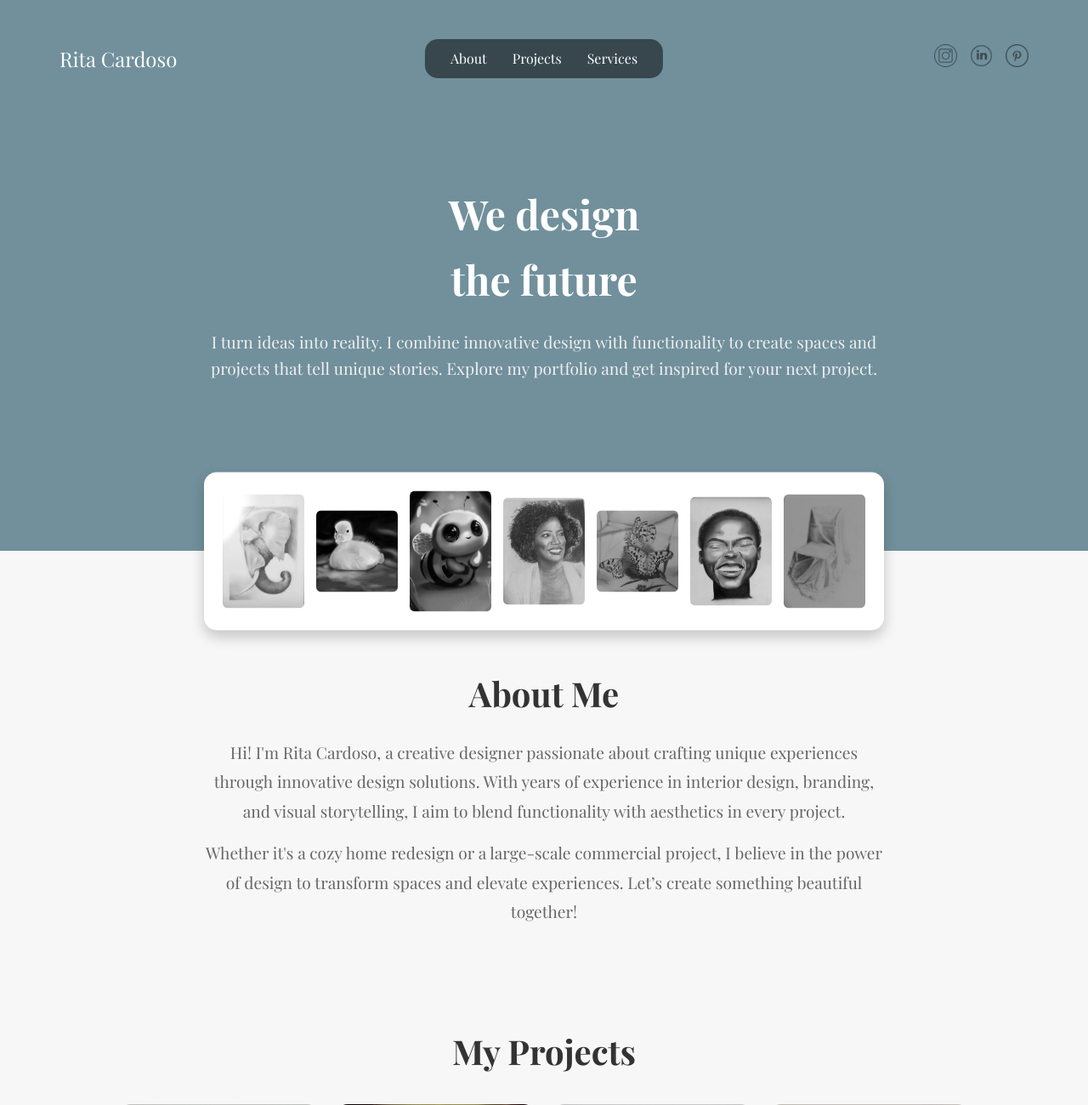
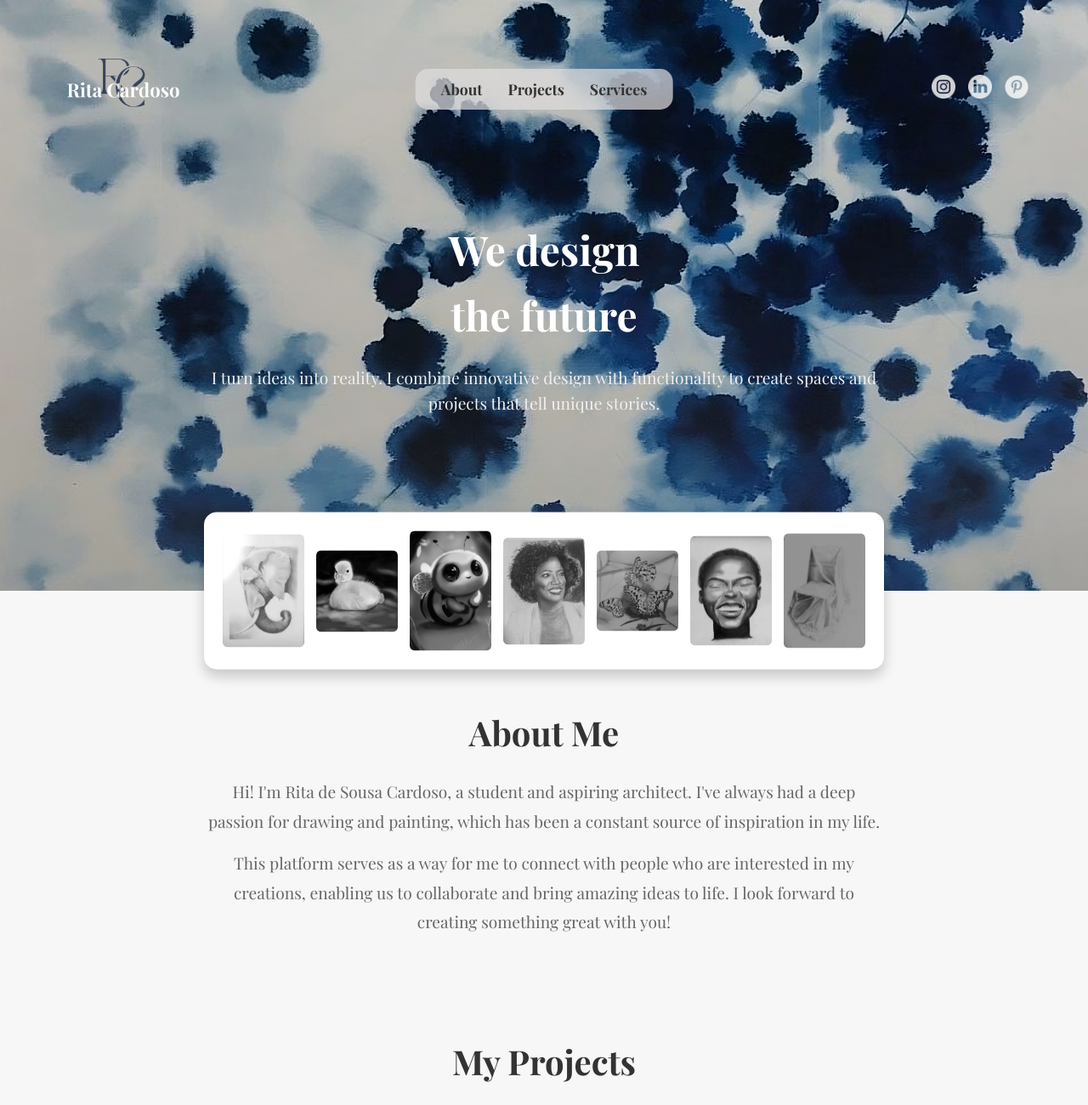
Before and after one commit to artiomgusanu/architecPortfolio, a PHP site: page / in a window 1280 px wide. Shown: the top 1300 px of the page at 85% size. Run offline with PHP 8.4, Linux system fonts and the light colour scheme.

Commit message:
alterate logo + img sociais

```diff
--- a/index.php
+++ b/index.php
@@ -5,7 +5,7 @@
     <meta charset="UTF-8">
     <meta name="viewport" content="width=device-width, initial-scale=1.0">
     <title>Rita Cardoso</title>
-    <link rel="stylesheet" href="./styles/import.css">
+    <link rel="stylesheet" href="./styles/home.css">
     <link rel="icon" type="image/png" href="./images/logo/logoRC.png">
     <link href="https://fonts.googleapis.com/css2?family=Playfair+Display:wght@400;500;700&display=swap"
         rel="stylesheet">
@@ -14,7 +14,12 @@
 <body>
     <header class="hero">
         <nav class="navbar">
-            <a href="#" class="logo">Rita Cardoso</a>
+            <div class="logo">
+                <div class="logo-container">
+                    <img src="./images/logo/12.png" alt="Logo Base" class="logo-base" />
+                    <img src="./images/logo/23.png" alt="Logo Top" class="logo-top" />
+                </div>
+            </div>
             <ul class="nav-links">
                 <li><a href="#about">About</a></li>
                 <li><a href="#projects">Projects</a></li>
@@ -22,21 +27,20 @@
             </ul>
             <div class="social-links">
                 <a href="https://www.instagram.com/rita.sousa.cardoso/" target="_blank" aria-label="Instagram">
-                    <img src="./images/sociais/instagram_icon.png" alt="Instagram" />
+                    <img src="./images/sociais/instagram (1).png" alt="Instagram" />
                 </a>
                 <a href="https://www.linkedin.com/in/rita-cardoso-95566118b/" target="_blank" aria-label="LinkedIn">
-                    <img src="./images/sociais/linkedin_icon.png" alt="LinkedIn" />
+                    <img src="./images/sociais/linkedin.png" alt="LinkedIn" />
                 </a>
                 <a href="https://pt.pinterest.com/ritadesousacardoso/" target="_blank" aria-label="Pinterest">
-                    <img src="./images/sociais/pinterest_icon.png" alt="Pinterest" />
+                    <img src="./images/sociais/pinterest.png" alt="Pinterest" />
                 </a>
             </div>
         </nav>
         <div class="hero-content">
             <h1>We design <br> the future</h1>
             <p>I turn ideas into reality. I combine innovative design with functionality to create
-                spaces and projects that tell unique stories. Explore my portfolio and get
-                inspired for your next project.</p>
+                spaces and projects that tell unique stories.</p>
         </div>
     </header>
 
@@ -56,14 +60,14 @@
         <h2>About Me</h2>
         <div class="about-content">
             <p>
-                Hi! I'm Rita Cardoso, a creative designer passionate about crafting unique experiences
-                through innovative design solutions. With years of experience in interior design, branding,
-                and visual storytelling, I aim to blend functionality with aesthetics in every project.
+                Hi! I'm Rita de Sousa Cardoso, a student and aspiring architect. I've always had a deep
+                passion for drawing and painting, which has been a constant source of inspiration in my life.
             </p>
             <p>
-                Whether it's a cozy home redesign or a large-scale commercial project, I believe in the
-                power of design to transform spaces and elevate experiences. Let’s create something
-                beautiful together!
+                This platform serves as a way for me to connect with people who are interested in my
+                creations, enabling us to collaborate and bring amazing ideas to life. I look forward to
+                creating something great with you!
+
             </p>
         </div>
     </section>
--- a/styles/home.css
+++ b/styles/home.css
@@ -14,15 +14,16 @@ body {
 
 /* Hero Section */
 .hero {
-    background-color: #71909C;
+    background-image: linear-gradient(rgba(0, 0, 0, 0.05), rgba(0, 0, 0, 0.3)),
+                      url("../images/algo1-transformed.jpeg");
     background-size: cover;
     background-position: center;
     background-repeat: no-repeat;
-    padding: 50px;
+    padding: 30px 50px;
     text-align: center;
     color: white;
-    position: relative;
 }
+
 
 /* Navbar */
 .navbar {
@@ -33,10 +34,53 @@ body {
     position: relative;
 }
 
-.logo {
-    color: white;
-    text-decoration: none;
-    font-size: 1.5rem;
+/* Logo Container */
+.logo-container {
+    position: relative;
+    display: flex;
+    justify-content: center;
+    align-items: center;
+    width: 150px; /* Adjust as needed */
+    height: 150px; /* Adjust as needed */
+}
+
+.logo-container img {
+    position: absolute;
+    top: 0;
+    left: 0;
+    width: 100%;
+    height: 100%;
+    object-fit: contain;
+}
+
+/* Logo Base */
+.logo-base {
+    opacity: 0.8;
+}
+
+/* Logo Top */
+.logo-top {
+    filter: invert(100%);
+}
+
+@media (max-width: 768px) {
+    .logo-container{
+        width: 200px;
+        height: 200px;
+    }
+    .logo-base {
+        filter: invert(100%);
+    }
+}
+
+@media (max-width: 480px) {
+    .logo-container{
+        width: 200px;
+        height: 200px;
+    }
+    .logo-base {
+        filter: invert(100%);
+    }
 }
 
 /* Nav Links */
@@ -47,21 +91,22 @@ body {
     position: absolute; /* Permite centralizar no meio do navbar */
     left: 50%;
     transform: translateX(-50%); /* Centraliza horizontalmente */
-    background: rgba(0, 0, 0, 0.5);
+    background: rgba(225, 223, 223, 0.7);
     padding: 10px 30px;
     border-radius: 15px;
 }
 
 .nav-links a {
     display: inline-block;
-    color: white;
+    color: #333;
     text-decoration: none;
-    font-size: 1rem;
+    font-weight: bold;
+    font-size: 1.1rem;
     transition: all 0.3s ease;
 }
 
 .nav-links a:hover {
-    color: #fff; /* Cor do texto ao passar o mouse */
+    color: #333; /* Cor do texto ao passar o mouse */
     transform: translateY(-2px); /* Movimento para cima */
 }
 
@@ -73,28 +118,28 @@ body {
 }
 
 .social-links a img {
-    width: 27px;
-    height: 27px;
-    opacity: 0.5;
+    width: 28px;
+    height: 28px;
+    filter: invert(100%) opacity(0.8);
     transition: transform 0.3s, filter 0.3s;
 }
 
 .social-links a img:hover {
     transform: scale(1.1);
-    filter: opacity(1);
+    filter: invert(100%);
 }
 
 /* Hero Content */
 .hero-content h1 {
     font-size: 3rem;
-    margin-top: 125px;
+    margin-top: 75px;
     margin-bottom: 20px;
 }
 
 .hero-content p {
     font-size: 1.2rem;
     color: #f0f0f0;
-    margin: 0 auto 150px;
+    margin: 0 auto 175px;
     max-width: 800px;
     text-align: center;
 }
@@ -140,11 +185,11 @@ body {
 /* Responsividade para Partners */
 @media (max-width: 768px) {
     .image-container img {
-        width: 60px;
+        width: 80px;
     }
 
     .image-container img:hover {
-        width: 100px;
+        width: 120px;
     }
 
     .image-container img:nth-child(n+5) {
@@ -154,11 +199,11 @@ body {
 
 @media (max-width: 480px) {
     .image-container img {
-        width: 50px;
+        width: 70px;
     }
 
     .image-container img:hover {
-        width: 80px;
+        width: 100px;
     }
 }
 
--- a/styles/navbar.css
+++ b/styles/navbar.css
@@ -7,10 +7,34 @@
     position: relative;
 }
 
-.logo {
-    color: white;
-    text-decoration: none;
-    font-size: 1.5rem;
+/* Logo Container */
+.logo-container {
+    position: relative;
+    display: flex;
+    justify-content: center;
+    align-items: center;
+    width: 80px; /* Adjust as needed */
+    height: 80px; /* Adjust as needed */
+}
+
+.logo-container img {
+    position: absolute;
+    top: 0;
+    left: 0;
+    width: 100%;
+    height: 100%;
+    object-fit: contain;
+}
+
+/* Logo Base */
+.logo-base {
+    filter: invert(100%);
+    opacity: 0.7;
+}
+
+/* Logo Top */
+.logo-top {
+    filter: invert(100%);
 }
 
 /* Nav Links */
```
Also changed, not shown: images/algo.jpg (added), images/algo1-transformed.jpeg (added), images/algo1.jpg (added), images/logo/11.png (added), images/logo/12.png (added), images/logo/21.png (added), images/logo/22.png (added), images/logo/23.png (added), images/sociais/instagram (1).png (added), images/sociais/linkedin.png (added), images/sociais/pinterest.png (added).
